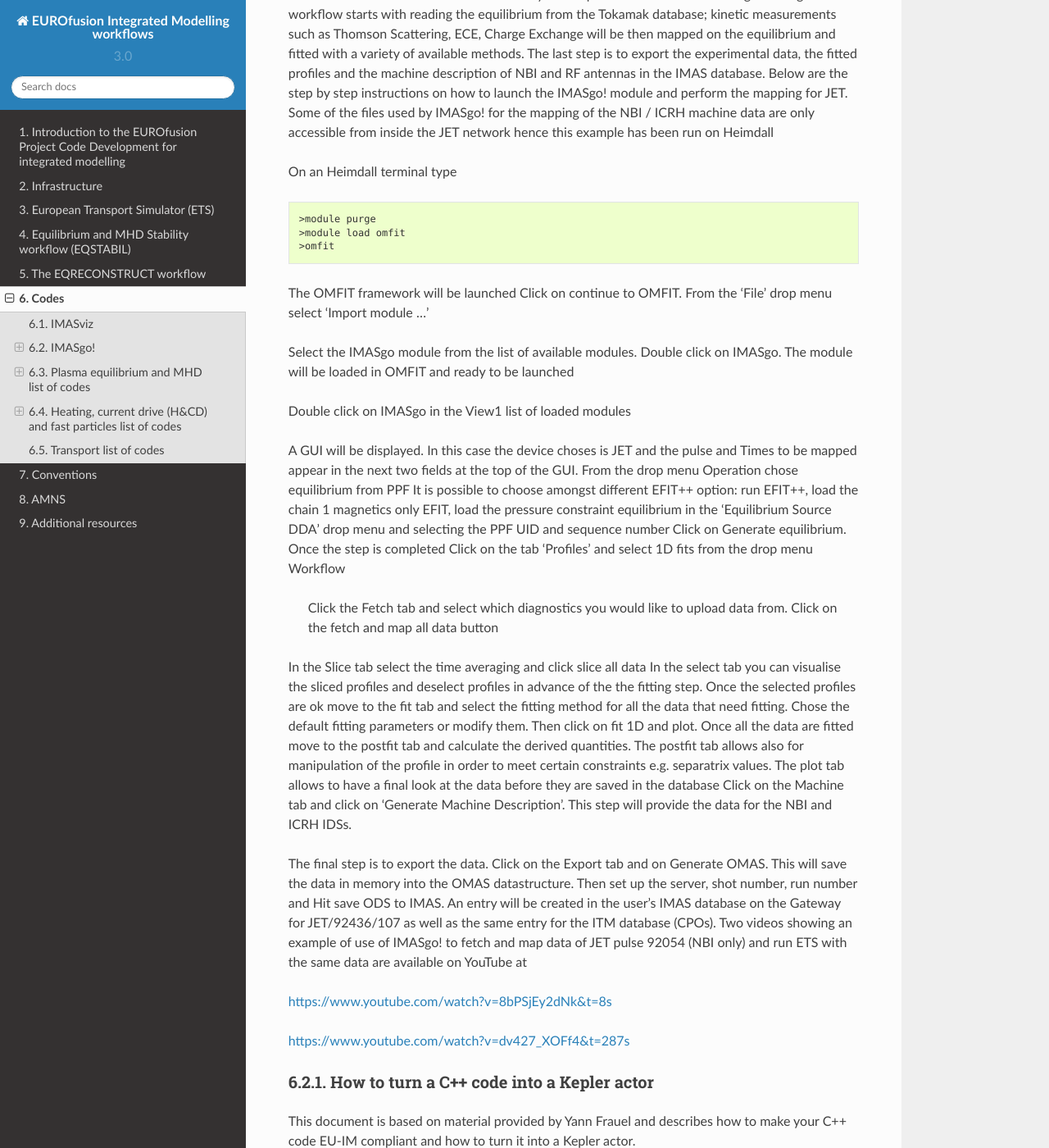
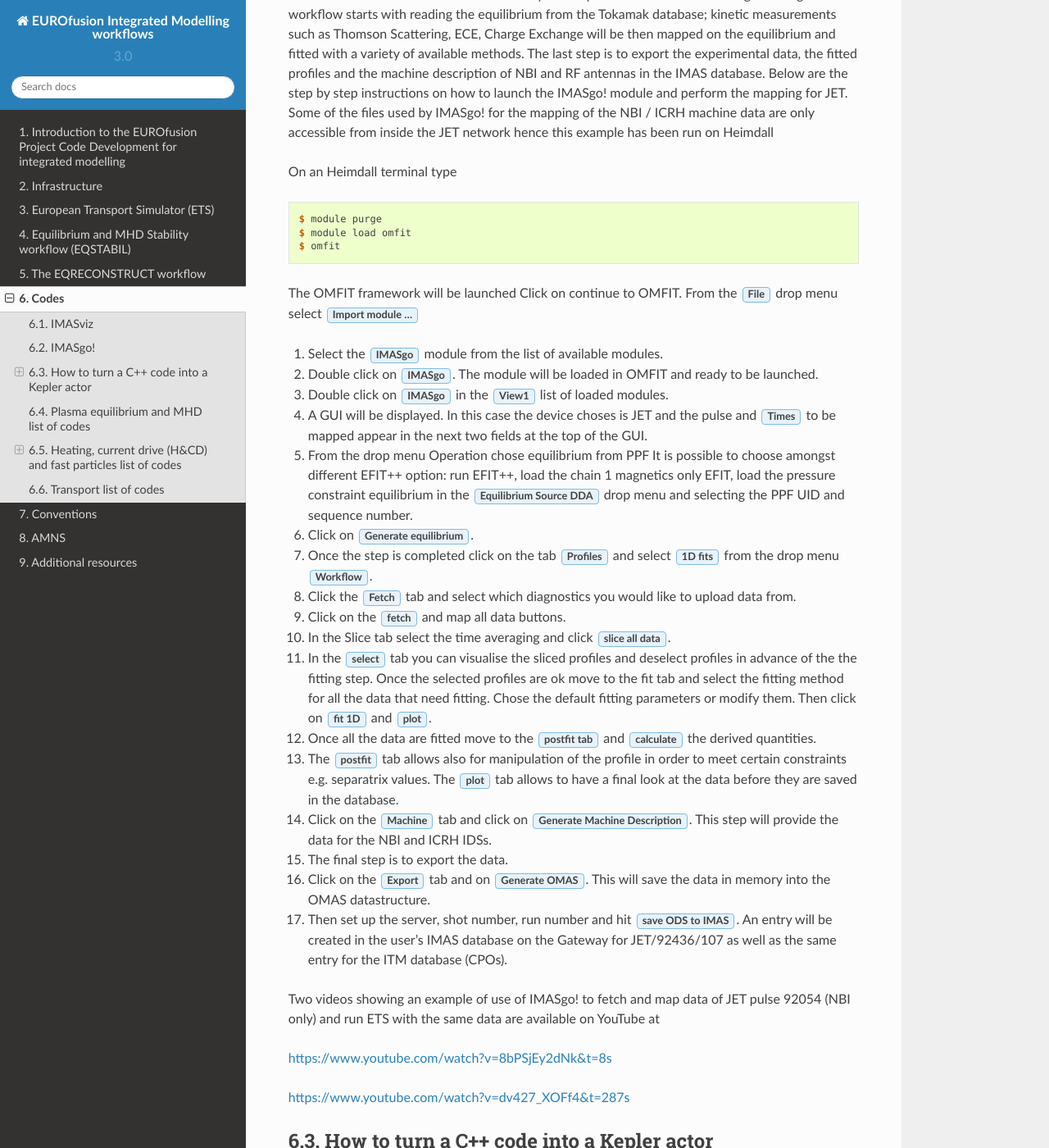
Before and after one commit to WPCD-Workflows/documentation, a Sphinx documentation site: the page built from source/codes.rst, in a window 1280 px wide and 1400 px high, scrolled down 434 px. Shown: the whole window at 82% size. Built offline with Sphinx 7.4.7 and the Read the Docs theme 2.0.0, drawn with Linux system fonts in a browser that asks for light colours; some of the changed text lies outside the part shown.

Commit message:
Fixed IMASGo! with :guilabel: and itemization

```diff
--- a/source/codes.rst
+++ b/source/codes.rst
@@ -11,44 +11,86 @@
 IMASgo!
 -------
 
-IMASgo! is an OMFIT module for the mapping of experimental data and machine descriptions into an IMAS database. IMASgo! builds upon the OMFITprofiles, KineticEFIT and TRANSP modules. Any tokamak for which the above modules have been configured can use IMASgo! to map its data into IMAS. At present IMASgo! can write IDSs on the ITER server and on the WPCD Gateway. An account on one of these servers is necessary to complete the workflow in IMASgo! IMASgo! workflow starts with reading the equilibrium from the Tokamak database; kinetic measurements such as Thomson Scattering, ECE, Charge Exchange will be then mapped on the equilibrium and fitted with a variety of available methods. The last step is to export the experimental data, the fitted profiles and the machine description of NBI and RF antennas in the IMAS database.
-Below are the step by step instructions on how to launch the IMASgo! module and perform the mapping for JET. Some of the files used by IMASgo! for the mapping of the NBI / ICRH machine data are only accessible from inside the JET network hence this example has been run on Heimdall
+IMASgo! is an OMFIT module for the mapping of experimental data and
+machine descriptions into an IMAS database. IMASgo! builds upon the
+OMFITprofiles, KineticEFIT and TRANSP modules. Any tokamak for which
+the above modules have been configured can use IMASgo! to map its data
+into IMAS. At present IMASgo! can write IDSs on the ITER server and on
+the WPCD Gateway. An account on one of these servers is necessary to
+complete the workflow in IMASgo! IMASgo! workflow starts with reading
+the equilibrium from the Tokamak database; kinetic measurements such
+as Thomson Scattering, ECE, Charge Exchange will be then mapped on the
+equilibrium and fitted with a variety of available methods. The last
+step is to export the experimental data, the fitted profiles and the
+machine description of NBI and RF antennas in the IMAS database.
+Below are the step by step instructions on how to launch the IMASgo!
+module and perform the mapping for JET. Some of the files used by
+IMASgo! for the mapping of the NBI / ICRH machine data are only
+accessible from inside the JET network hence this example has been run
+on Heimdall
 
 On an Heimdall terminal type
 
 .. code-block:: console
 
-   >module purge
-   >module load omfit
-   >omfit
+   $ module purge
+   $ module load omfit
+   $ omfit
 
-The OMFIT framework will be launched
-Click on continue to OMFIT. From the ‘File’ drop menu select ‘Import module …’
+The OMFIT framework will be launched Click on continue to OMFIT. From
+the :guilabel:`File` drop menu select :menuselection:`Import module ...`
 
-Select the IMASgo module from the list of available modules. Double click on IMASgo. The module will be loaded in OMFIT and ready to be launched
+#. Select the :menuselection:`IMASgo` module from the list of
+   available modules.
+#. Double click on :guilabel:`IMASgo`. The module will be loaded in
+   OMFIT and ready to be launched.
+#. Double click on :guilabel:`IMASgo` in the :guilabel:`View1` list of
+   loaded modules.
+#. A GUI will be displayed. In this case the device choses is JET and
+   the pulse and :guilabel:`Times` to be mapped appear in the next two
+   fields at the top of the GUI.
+#. From the drop menu Operation chose equilibrium from PPF It is
+   possible to choose amongst different EFIT++ option: run EFIT++,
+   load the chain 1 magnetics only EFIT, load the pressure constraint
+   equilibrium in the :menuselection:`Equilibrium Source DDA` drop menu and
+   selecting the PPF UID and sequence number.
+#. Click on :guilabel:`Generate equilibrium`.
+#. Once the step is completed click on the tab :guilabel:`Profiles`
+   and select :guilabel:`1D fits` from the drop menu
+   :menuselection:`Workflow`.
+#. Click the :guilabel:`Fetch` tab and select which diagnostics you
+   would like to upload data from.
+#. Click on the :guilabel:`fetch` and map all data buttons.
+#. In the Slice tab select the time averaging and click
+   :guilabel:`slice all data`.
+#. In the :guilabel:`select` tab you can visualise the sliced profiles
+   and deselect profiles in advance of the the fitting step. Once the
+   selected profiles are ok move to the fit tab and select the fitting
+   method for all the data that need fitting. Chose the default
+   fitting parameters or modify them. Then click on :guilabel:`fit 1D`
+   and :guilabel:`plot`.
+#. Once all the data are fitted move to the :guilabel:`postfit tab`
+   and :guilabel:`calculate` the derived quantities.
+#. The :guilabel:`postfit` tab allows also for manipulation of the
+   profile in order to meet certain constraints e.g. separatrix
+   values.  The :guilabel:`plot` tab allows to have a final look at
+   the data before they are saved in the database.
+#. Click on the :guilabel:`Machine` tab and click on
+   :guilabel:`Generate Machine Description`. This step will provide
+   the data for the NBI and ICRH IDSs.
 
-Double click on IMASgo in the View1 list of loaded modules
+#. The final step is to export the data.
+#. Click on the :guilabel:`Export` tab and on :guilabel:`Generate
+   OMAS`. This will save the data in memory into the OMAS
+   datastructure.
+#. Then set up the server, shot number, run number and hit
+   :guilabel:`save ODS to IMAS`.  An entry will be created in the
+   user’s IMAS database on the Gateway for JET/92436/107 as well as
+   the same entry for the ITM database (CPOs).
 
-A GUI will be displayed. In this case the device choses is JET and the pulse and Times to be mapped appear in the next two fields at the top of the GUI.
-From the drop menu Operation chose equilibrium from PPF
-It is possible to choose amongst different EFIT++ option: run EFIT++, load the chain 1 magnetics only EFIT, load the pressure constraint equilibrium in the ‘Equilibrium Source DDA’ drop menu and selecting the PPF UID and sequence number
-Click on Generate equilibrium.
-Once the step is completed
-Click on the tab ‘Profiles’ and select 1D fits from the drop menu Workflow
- Click  the Fetch tab and select which diagnostics you would like to upload data from. Click on the fetch and map all data button
-In the Slice tab select the time averaging and click slice all data
-In the select tab you can visualise the sliced profiles and deselect profiles in advance of the the fitting step. Once the selected profiles are ok move to the fit tab and select the fitting method for all the data that need fitting. Chose the default fitting parameters or modify them. Then click on fit 1D and plot.
-Once all the data are fitted move to the postfit tab and calculate the derived quantities.
-The postfit tab allows also for manipulation of the profile in order to meet certain constraints e.g. separatrix values.
-The plot tab allows to have a final look at the data before they are saved in the database
-Click on the Machine tab and click on ‘Generate Machine Description’. This step will provide the data for the NBI and ICRH IDSs.
-
-The final step is to export the data.
-Click on the Export tab and on Generate OMAS.
-This will save the data in memory into the OMAS datastructure. Then set up the server, shot number, run number and
-Hit save ODS to IMAS.
-An entry will be created in the user’s IMAS database on the Gateway for JET/92436/107 as well as the same entry for the ITM database (CPOs).
-Two videos showing an example of use of IMASgo! to fetch and map data of JET pulse 92054 (NBI only) and run ETS with the same data are available on YouTube at
+Two videos showing an example of use of IMASgo! to fetch and map data
+of JET pulse 92054 (NBI only) and run ETS with the same data are
+available on YouTube at
 
 https://www.youtube.com/watch?v=8bPSjEy2dNk&t=8s
 
@@ -60,7 +102,7 @@
 
 
 How to turn a C++ code into a Kepler actor
-~~~~~~~~~~~~~~~~~~~~~~~~~~~~~~~~~~~~~~~~~~
+------------------------------------------
 
 This document is based on material provided by Yann Frauel and describes
 how to make your C++ code EU-IM compliant and how to turn it into a Kepler
```
